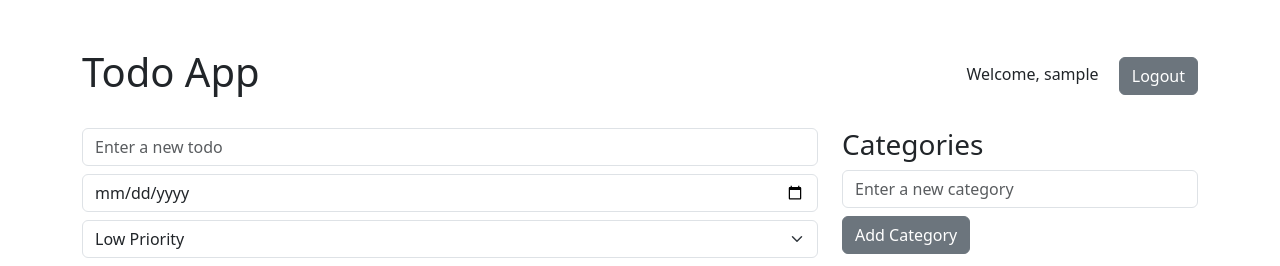
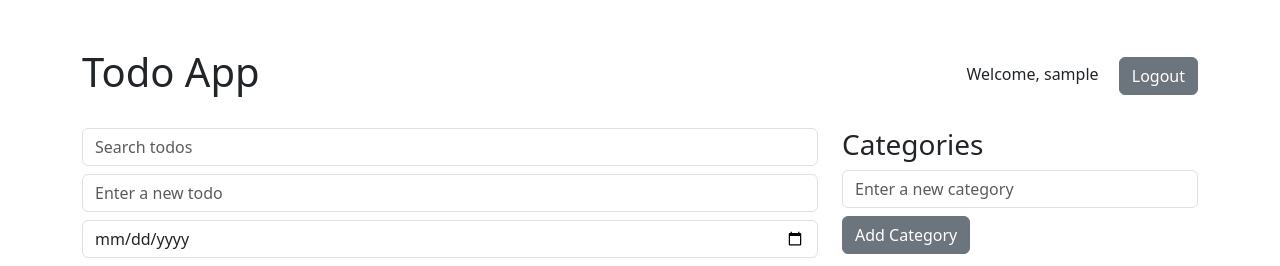
Before and after one commit to megamvb/TodoSphere, a Flask app: page / in a window 1280 px wide. Shown: the top 266 px of the page. Run offline with Flask 3, Linux system fonts and the light colour scheme; the visitor is signed in with stand-in values (Sample User, id 1); data that the repository does not hold is empty.

Commit message:
Agent step completed: Add a search functionality to filter todo items

```diff
--- a/app.py
+++ b/app.py
@@ -5,6 +5,7 @@ from flask_bcrypt import Bcrypt
 from database import db
 from models import User, Todo, Category
 from datetime import datetime
+from sqlalchemy import or_
 
 app = Flask(__name__)
 app.config["SQLALCHEMY_DATABASE_URI"] = os.environ.get("DATABASE_URL")
@@ -63,7 +64,16 @@ def logout():
 @app.route('/api/todos', methods=['GET'])
 @login_required
 def get_todos():
-    todos = current_user.todos
+    search_query = request.args.get('search', '').strip()
+    todos_query = Todo.query.filter_by(user=current_user)
+
+    if search_query:
+        todos_query = todos_query.filter(or_(
+            Todo.task.ilike(f'%{search_query}%'),
+            Todo.categories.any(Category.name.ilike(f'%{search_query}%'))
+        ))
+
+    todos = todos_query.all()
     return jsonify([{
         'id': todo.id,
         'task': todo.task,
@@ -162,6 +172,5 @@ def delete_category(category_id):
 
 if __name__ == '__main__':
     with app.app_context():
-        db.drop_all()  # Drop all existing tables
         db.create_all()  # Create all tables
     app.run(host='0.0.0.0', port=5000)
--- a/static/js/app.js
+++ b/static/js/app.js
@@ -8,9 +8,11 @@ document.addEventListener('DOMContentLoaded', () => {
     const newCategoryInput = document.getElementById('newCategory');
     const addCategoryButton = document.getElementById('addCategory');
     const categoryList = document.getElementById('categoryList');
+    const searchTodoInput = document.getElementById('searchTodo');
 
-    function fetchTodos() {
-        fetch('/api/todos')
+    function fetchTodos(searchQuery = '') {
+        const url = searchQuery ? `/api/todos?search=${encodeURIComponent(searchQuery)}` : '/api/todos';
+        fetch(url)
             .then(response => {
                 if (response.ok) {
                     return response.json();
@@ -229,6 +231,11 @@ document.addEventListener('DOMContentLoaded', () => {
         }
     });
 
+    searchTodoInput.addEventListener('input', (e) => {
+        const searchQuery = e.target.value.trim();
+        fetchTodos(searchQuery);
+    });
+
     fetchTodos();
     fetchCategories();
 });
--- a/templates/index.html
+++ b/templates/index.html
@@ -19,6 +19,7 @@
         <div class="row">
             <div class="col-md-8">
                 <div class="mb-3">
+                    <input type="text" id="searchTodo" class="form-control mb-2" placeholder="Search todos">
                     <input type="text" id="newTodo" class="form-control mb-2" placeholder="Enter a new todo">
                     <input type="date" id="newDueDate" class="form-control mb-2">
                     <select id="newPriority" class="form-select mb-2">
```
